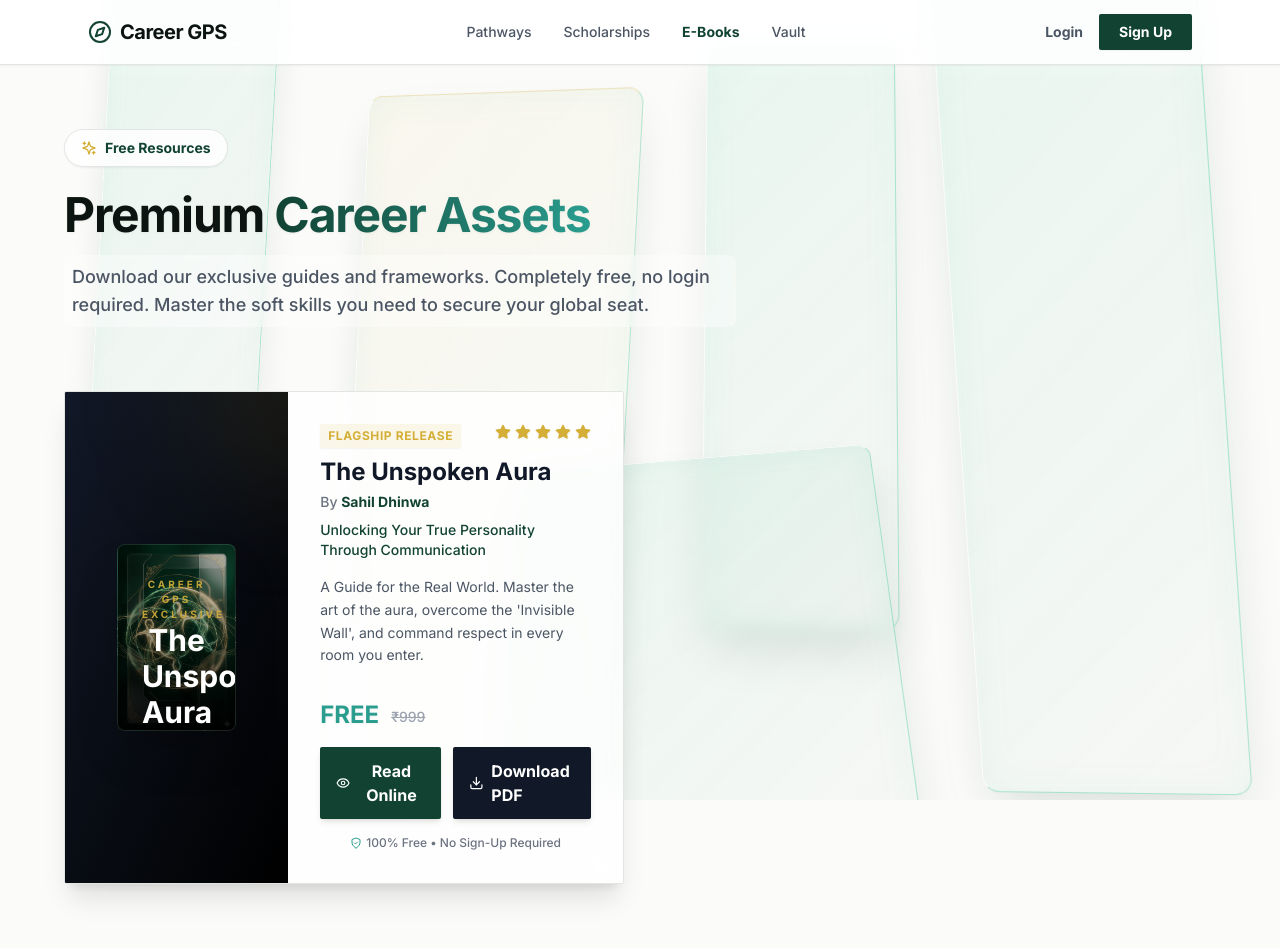
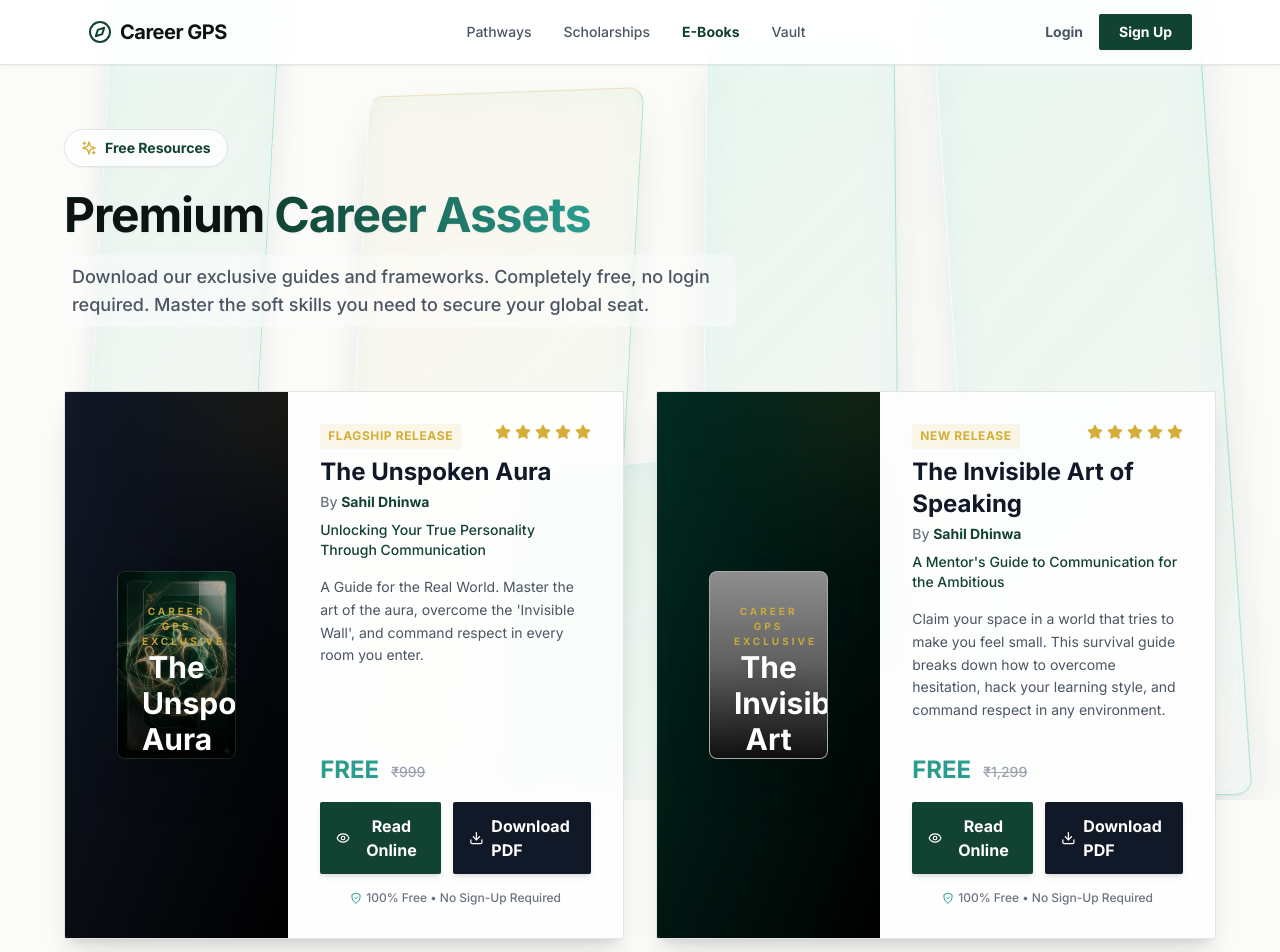
Before and after one commit to SahilDhinwa/Career-gps2.0, a Next.js app: page /e-books in a window 1280 px wide. Shown: the top 952 px of the page. Built offline with nearby package versions, Linux system fonts and the light colour scheme; no server answers; grey boxes are pictures that could not be loaded.

Commit message:
Refactor e-books page to improve asset handling

```diff
--- a/app/e-books/page.tsx
+++ b/app/e-books/page.tsx
@@ -8,8 +8,10 @@ const careerAssets = [
   {
     id: "unspoken-aura",
     title: "The Unspoken Aura",
+    coverTitle: "The Unspoken\nAura",
     author: "Sahil Dhinwa",
     subtitle: "Unlocking Your True Personality Through Communication",
+    shortSubtitle: "Unlocking Your True Personality",
     description: "A Guide for the Real World. Master the art of the aura, overcome the 'Invisible Wall', and command respect in every room you enter.",
     price: "FREE",
     originalPrice: "₹999",
@@ -17,12 +19,34 @@ const careerAssets = [
     color: "from-gray-900 to-black",
     coverBgImage: "/unspoken-aura-bg.jpg",
     fileUrl: "/The Glass World.pdf"
+  },
+  {
+    id: "invisible-art",
+    title: "The Invisible Art of Speaking",
+    coverTitle: "The Invisible Art\nof Speaking",
+    author: "Sahil Dhinwa",
+    subtitle: "A Mentor's Guide to Communication for the Ambitious",
+    shortSubtitle: "A Mentor's Guide for the Ambitious",
+    description: "Claim your space in a world that tries to make you feel small. This survival guide breaks down how to overcome hesitation, hack your learning style, and command respect in any environment.",
+    price: "FREE",
+    originalPrice: "₹1,299",
+    tag: "New Release",
+    color: "from-[#022c22] to-black", // A deep emerald-to-black gradient
+    coverBgImage: "/invisible-art-bg.jpg",
+    fileUrl: "/The_Invisible_Art_of_Speaking.pdf"
   }
 ];
 
+// Interface for type safety in the modal
+interface Asset {
+  title: string;
+  author: string;
+  fileUrl: string;
+}
+
 export default function EBooksDirectory() {
   // STATE TO CONTROL THE IN-PAGE E-READER
-  const [viewingPdf, setViewingPdf] = useState<string | null>(null);
+  const [viewingAsset, setViewingAsset] = useState<Asset | null>(null);
 
   return (
     <div className="min-h-screen bg-[#FBFBF9] relative overflow-hidden flex flex-col">
@@ -41,11 +65,9 @@ export default function EBooksDirectory() {
         .emerald-panel {
           position: absolute;
           border-radius: 16px;
-          /* The Emerald Glassmorphism Effect */
           background: linear-gradient(135deg, rgba(16, 185, 129, 0.08) 0%, rgba(17, 66, 50, 0.02) 100%);
           backdrop-filter: blur(8px);
           -webkit-backdrop-filter: blur(8px);
-          /* Lighting: Bright top/left edges, deep emerald bottom/right */
           border-top: 1px solid rgba(255, 255, 255, 0.6);
           border-left: 1px solid rgba(255, 255, 255, 0.6);
           border-bottom: 1px solid rgba(16, 185, 129, 0.3);
@@ -56,18 +78,12 @@ export default function EBooksDirectory() {
           transform-style: preserve-3d;
         }
 
-        /*
-          ANIMATIONS: We use 5 distinct panels spanning the height of the screen.
-          They slowly rotate on the Y-axis (like opening doors) and float vertically.
-        */
-
         .panel-1 {
           width: 18vw; height: 85vh; top: -10%; left: 5%;
           animation: pivot-glass-1 25s ease-in-out infinite alternate;
         }
         .panel-2 {
           width: 25vw; height: 90vh; top: 15%; left: 25%;
-          /* A touch of gold glass mixed into the emerald */
           background: linear-gradient(135deg, rgba(212, 175, 55, 0.06) 0%, rgba(16, 185, 129, 0.02) 100%);
           border-top: 1px solid rgba(212, 175, 55, 0.3);
           animation: pivot-glass-2 30s ease-in-out infinite alternate-reverse;
@@ -146,10 +162,11 @@ export default function EBooksDirectory() {
                   <div
                     className="w-3/4 aspect-[54/85] rounded-lg shadow-2xl flex flex-col justify-between p-6 transform group-hover:scale-105 transition-transform duration-500 relative z-10 border border-white/10 overflow-hidden"
                     style={{
-                      background: `linear-gradient(to bottom right, #0f172a, #020617)`,
+                      background: `linear-gradient(to bottom right, rgba(15, 23, 42, 0.8), rgba(2, 6, 23, 0.9))`,
                       backgroundImage: `url(${asset.coverBgImage})`,
                       backgroundSize: 'cover',
-                      backgroundPosition: 'center'
+                      backgroundPosition: 'center',
+                      backgroundBlendMode: 'overlay'
                     }}
                   >
                     <div className="absolute inset-0 bg-gradient-to-t from-black/90 via-black/40 to-black/10"></div>
@@ -161,11 +178,12 @@ export default function EBooksDirectory() {
                     </div>
 
                     <div className="relative z-10 text-center mb-4">
-                      <h3 className="font-heading font-bold text-white text-2xl md:text-3xl leading-tight mb-2 drop-shadow-lg">
-                        The Unspoken<br/>Aura
+                      {/* Using whitespace-pre-line to respect the \n in coverTitle */}
+                      <h3 className="font-heading font-bold text-white text-2xl md:text-3xl leading-tight mb-2 drop-shadow-lg whitespace-pre-line">
+                        {asset.coverTitle}
                       </h3>
                       <p className="text-xs text-gray-300 font-medium leading-relaxed px-2">
-                        Unlocking Your True Personality
+                        {asset.shortSubtitle}
                       </p>
                       <div className="w-12 h-0.5 bg-warning mx-auto mt-4 opacity-80"></div>
                     </div>
@@ -218,7 +236,7 @@ export default function EBooksDirectory() {
                     {/* DUAL-ACTION BUTTONS (Read Online vs Download) */}
                     <div className="flex flex-col sm:flex-row gap-3">
                       <button
-                        onClick={() => setViewingPdf(asset.fileUrl)}
+                        onClick={() => setViewingAsset(asset)}
                         className="flex-1 bg-primary text-white font-bold py-3 px-4 rounded-sm hover:bg-primaryHover transition-colors flex items-center justify-center gap-2 shadow-md"
                       >
                         <Eye className="w-5 h-5" /> Read Online
@@ -226,7 +244,7 @@ export default function EBooksDirectory() {
 
                       <a
                         href={asset.fileUrl}
-                        download="The_Unspoken_Aura_Sahil_Dhinwa.pdf"
+                        download={`${asset.title.replace(/\s+/g, '_')}_${asset.author.replace(/\s+/g, '_')}.pdf`}
                         target="_blank"
                         rel="noopener noreferrer"
                         className="flex-1 bg-gray-900 text-white font-bold py-3 px-4 rounded-sm hover:bg-gray-800 transition-colors flex items-center justify-center gap-2 shadow-md cursor-pointer"
@@ -248,7 +266,7 @@ export default function EBooksDirectory() {
       </div>
 
       {/* THE IN-PAGE FULLSCREEN E-READER MODAL */}
-      {viewingPdf && (
+      {viewingAsset && (
         <div className="fixed inset-0 z-50 flex flex-col bg-background/95 backdrop-blur-md animate-in fade-in duration-300">
 
           {/* Reader Top Navbar */}
@@ -259,12 +277,12 @@ export default function EBooksDirectory() {
               </div>
               <div>
                 <h3 className="font-heading font-bold text-foreground leading-tight">Career GPS E-Reader</h3>
-                <p className="text-xs text-gray-500 font-medium">The Unspoken Aura by Sahil Dhinwa</p>
+                <p className="text-xs text-gray-500 font-medium">{viewingAsset.title} by {viewingAsset.author}</p>
               </div>
             </div>
 
             <button
-              onClick={() => setViewingPdf(null)}
+              onClick={() => setViewingAsset(null)}
               className="px-4 py-2 bg-gray-100 hover:bg-gray-200 text-gray-700 rounded-sm font-bold text-sm transition-colors flex items-center gap-2"
             >
               <X className="w-4 h-4" /> Close Reader
@@ -274,9 +292,9 @@ export default function EBooksDirectory() {
           {/* PDF Iframe Viewer */}
           <div className="flex-grow w-full h-full p-0 sm:p-6 bg-gray-100/50">
             <iframe
-              src={`${viewingPdf}#toolbar=0`}
+              src={`${viewingAsset.fileUrl}#toolbar=0`}
               className="w-full h-full sm:rounded-sm shadow-2xl border border-surfaceBorder bg-white"
-              title="Career GPS E-Reader"
+              title={`Reading ${viewingAsset.title}`}
             />
           </div>
         </div>
@@ -284,4 +302,4 @@ export default function EBooksDirectory() {
 
     </div>
   );
-}
+              }
```
